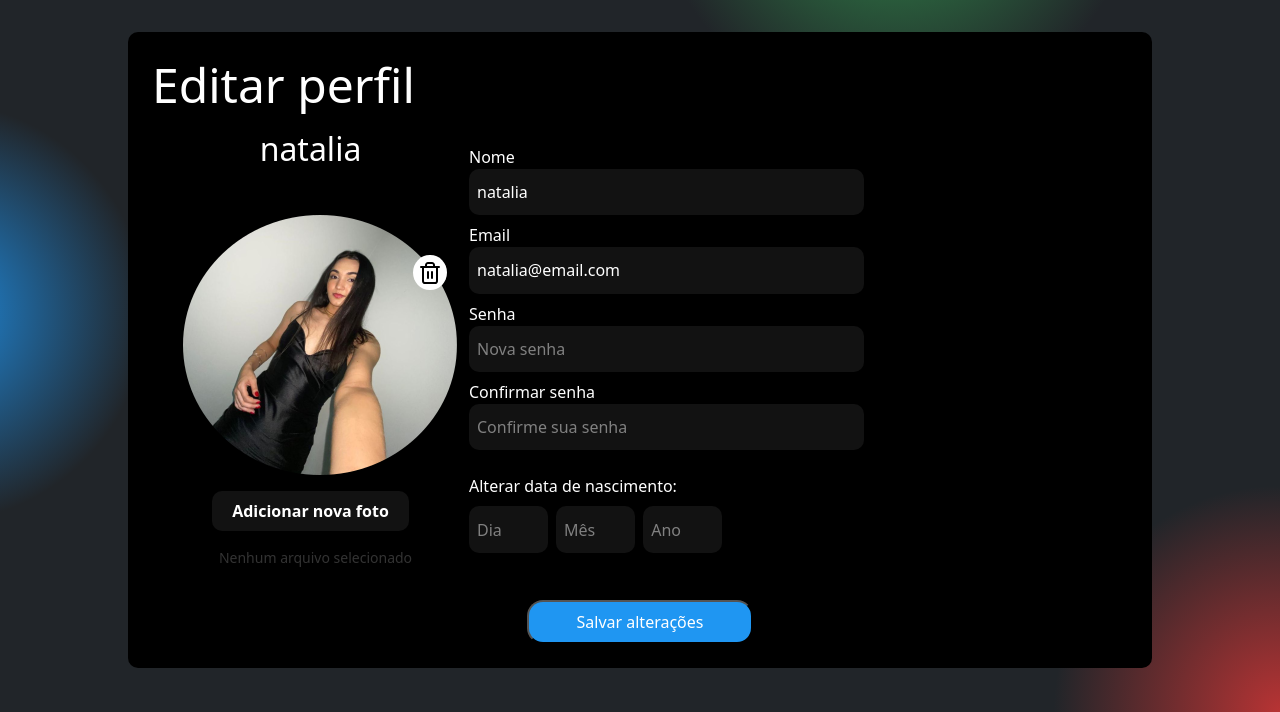
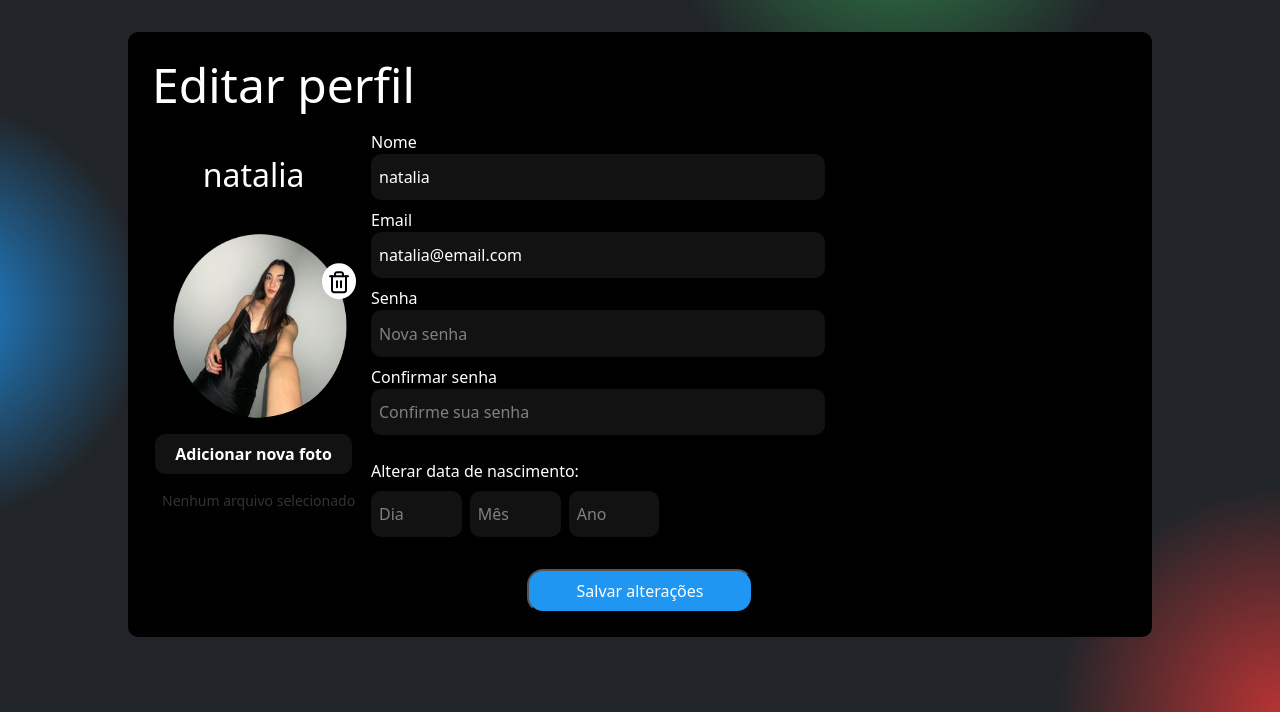
Before and after one commit to nataliatorq/TADH, a Django app: page /perfil/editar/ in a window 1280 px wide. Shown: the part 88-800 px from the top of the page. Run offline with Django 5.2, Linux system fonts and the light colour scheme; a user stored in the database is signed in.

Commit message:
esconde os botões de editar e deletar  o jogo para usuários normais

```diff
--- a/jogos/static/css/styles.css
+++ b/jogos/static/css/styles.css
@@ -168,6 +168,12 @@ hr {
 
 .author-description {
     font-size: 1.3rem;
+}
+
+.author-img {
+    max-width: 200px;
+    border-radius: 100%;
+    height: 200px;
 }
 
 .main-author {
@@ -544,7 +550,7 @@ hr {
     border-radius: 100%;
     padding: 5px;
     position: absolute;
-    transform: translate(350%, 350%);
+    transform: translate(250%, 300%);
 }
 
 .card-jogo {
--- a/jogos/templates/pages/jogos.html
+++ b/jogos/templates/pages/jogos.html
@@ -26,6 +26,7 @@
                     <div class="d-flex justify-content-center
                     gap-2 mt-4">
 
+                        {% if user|has_role:'Admin' %}
                         <a href="{% url 'editar_jogo' jogo.id %}" class="btn btn-warning">
                           <i class="fas fa-edit"></i>
                         </a>
@@ -34,6 +35,7 @@
                             <i class="fas fa-trash"></i>
                         </button>
                       </div>
+                      {% endif %}
                       {% endif %}
                 </div>
             </div>
@@ -74,6 +76,7 @@
                     <h5 class="card-title text-light mb-4">{{ jogo.titulo }}</h5>
                     <a href="{% url 'acessar_jogo' id=jogo.id %}" class="btn btn-primary w-100">Iniciar Sessão</a>
 
+                    {% if user|has_role:'Admin' %}
                     <div class="d-flex justify-content-center gap-2 mt-4">
                         <a href="{% url 'editar_jogo' jogo.id %}" class="btn btn-warning">
                           <i class="fas fa-edit"></i>
@@ -83,6 +86,7 @@
                         </button>
 
                       </div>
+                      {% endif %}
                 </div>
             </div>
             <div class="modal fade" id="confirmDeleteModal-{{ jogo.id }}" tabindex="-1" aria-labelledby="confirmDeleteLabel-{{ jogo.id }}" aria-hidden="true">
--- a/jogos/templates/pages/profile_edit.html
+++ b/jogos/templates/pages/profile_edit.html
@@ -23,7 +23,7 @@
                 <h2>{{ request.user.username }}</h2>
                 {% if request.user.photo %}
                     <a class="link-delete-photo" href="{% url 'deletar_photo' %}"><img src="{% static 'img/trash.svg' %}" alt="User photo" class="trash-photo"></a>
-                    <img class="" src="{{ request.user.photo.url }}" alt="User photo" class="author-img">
+                    <img src="{{ request.user.photo.url }}" alt="User photo" class="author-img">
                 {% else %}
                     <img class="photo-profile-edit" src="{% static 'img/user 5.svg' %}" alt="User photo" class="author-img">
                 {% endif %}
```
Also changed, not shown: db.sqlite3, media/jogos/Imagem_do_WhatsApp_de_2024-12-09_às_18_A0nFFf3.43.55_42f18f90.jpg (added), media/users/images/2024/12/10/natalia.png (renamed from media/users/images/2024/12/09/natalia.png).
